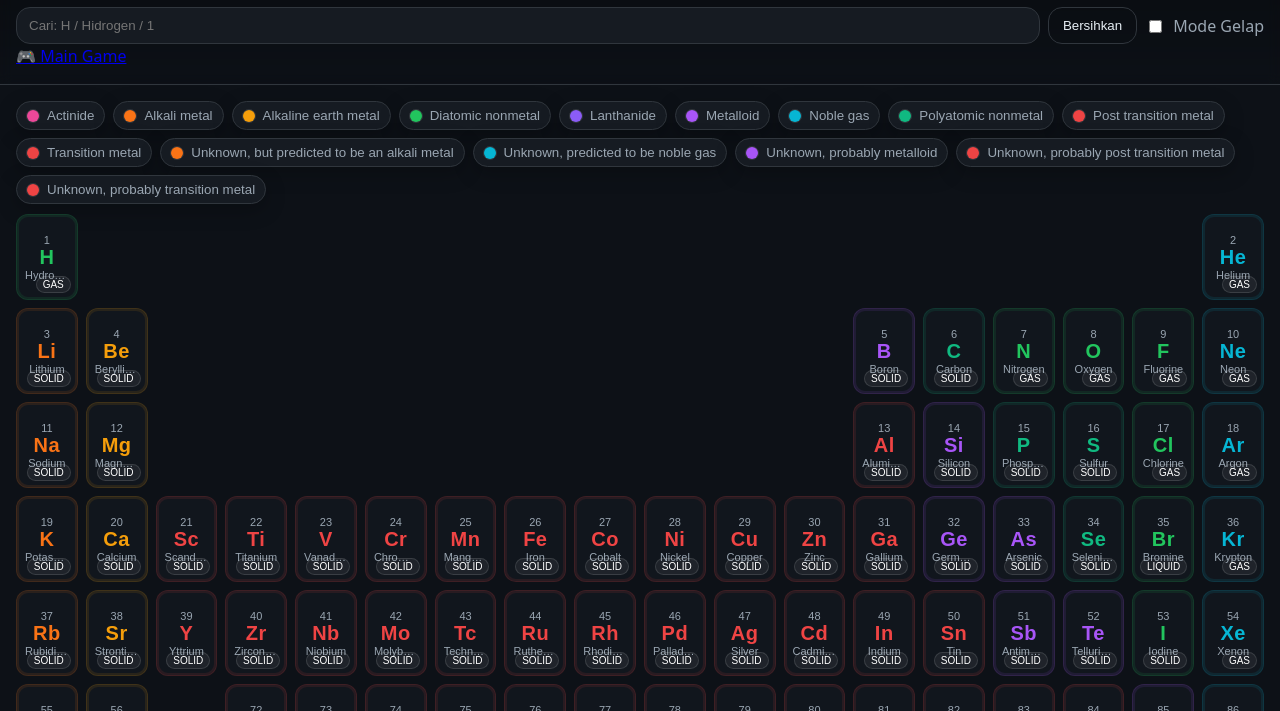
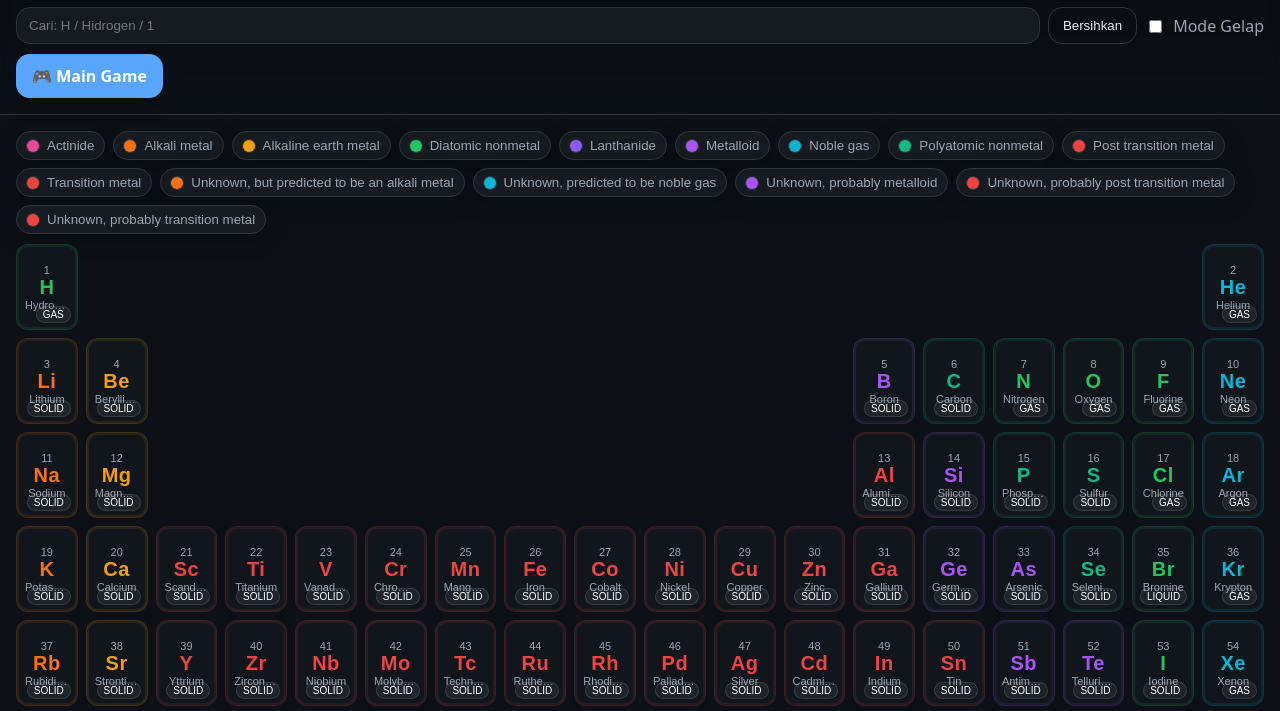
Before and after one commit to msalamrie/chemistry, a plain HTML site: page index.html in a window 1280 px wide. Shown: the part 61-772 px from the top of the page. Drawn offline with Linux system fonts and the light colour scheme.

Commit message:
Update style.css

```diff
--- a/style.css
+++ b/style.css
@@ -76,6 +76,24 @@ main{ padding: 16px; }
 .legend .dot{
   width: 12px; height: 12px; border-radius: 999px; display: inline-block;
   outline: 1px solid rgba(255,255,255,.12);
+}
+
+.btn-game {
+  display: inline-block;
+  text-decoration: none;
+  background: var(--accent);
+  color: #fff;
+  padding: 10px 16px;
+  border-radius: var(--radius);
+  font-weight: 600;
+  box-shadow: var(--shadow);
+}
+.btn-game:hover {
+  opacity: .9;
+  transform: scale(1.03);
+}
+.menu {
+  margin-top: 10px;
 }
 
 .periodic-grid{
```
